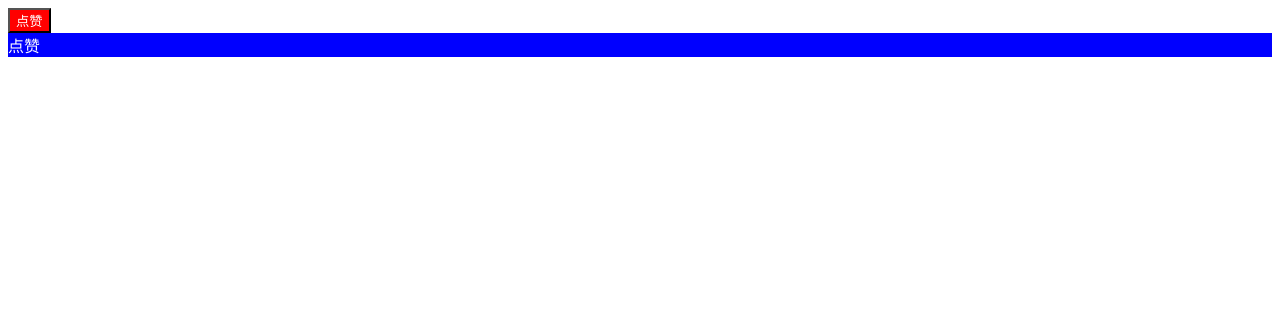
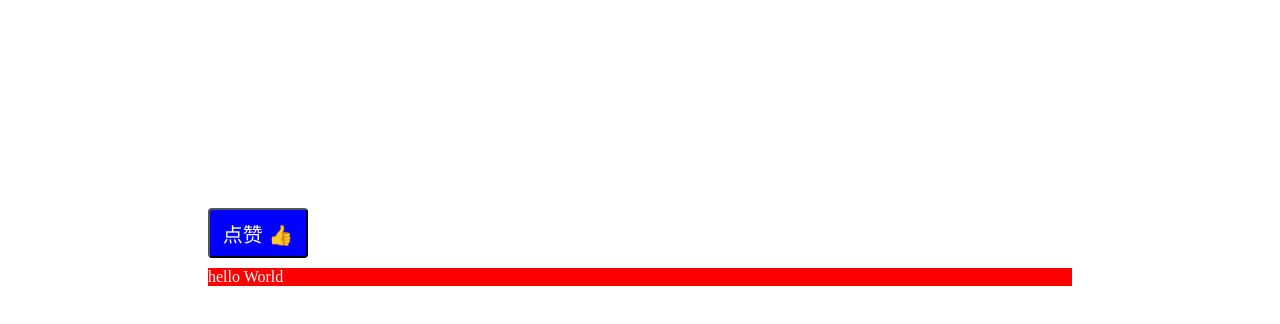
Before and after one commit to chaunceym/react-mind, a plain HTML site: page index.html in a window 1280 px wide. Drawn offline with Linux system fonts and the light colour scheme.

Commit message:
修改代码版本同步文档

```diff
--- a/component.js
+++ b/component.js
@@ -10,14 +10,11 @@ class Component {
   }
   createDOMFromString = (domStr) => {
     const div = document.createElement("div");
-    console.log(domStr);
     div.innerHTML = domStr;
-    console.log(div);
     return div;
   };
   _renderDOM() {
     this.el = this.createDOMFromString(this.render());
-    console.log(this.el);
     if (this.onClick) {
       this.el.addEventListener("click", this.onClick.bind(this), false);
     }
--- a/index.html
+++ b/index.html
@@ -5,8 +5,29 @@
     <meta name="viewport" content="width=device-width, initial-scale=1.0" />
     <title>Document</title>
   </head>
+  <style>
+    body {
+      padding: 200px;
+    }
+    .like-button {
+      margin-bottom: 10px;
+      width: 100px;
+      height: 50px;
+      font-size: 20px;
+      background-color: #1890ff;
+      color: #fff;
+      vertical-align: middle;
+      border-radius: 4px;
+      cursor: pointer;
+    }
+  </style>
   <body>
-    <div class="wrapper"></div>
+    <div class="wrapper">
+      <!-- <button class="like-button">
+        <span class="like-text">点赞</span>
+        <span>👍</span>
+      </button> -->
+    </div>
   </body>
   <script src="./component.js"></script>
   <script src="./index.js"></script>
--- a/index.js
+++ b/index.js
@@ -11,12 +11,13 @@
 //   }
 // });
 
-// 第二版: 实现复用
+// 第二版: 实现复用;
 // class LikeButton {
 //   render() {
 //     return `
 //       <button class="like-button">
 //         <span class="like-text">点赞</span>
+//         <span>👍</span>
 //       </button>
 //     `;
 //   }
@@ -34,17 +35,18 @@
 // class LikeButton {
 //   render() {
 //     this.el = createDOMFromString(
-//       ` <button class="like-button"> <span class="like-text">点赞</span> </button> `
+//       ` <button class="like-button">
+//          <span class="like-text">点赞</span>
+//          <span>👍</span>
+//        </button> `
 //     );
-//     this.el.addEventListener("click", () => console.log("click"), false);
+//     this.el.addEventListener("click", () => console.log("click"));
 //     return this.el;
 //   }
 // }
 // const wrapper = document.querySelector(".wrapper");
-// const likeButton1 = new LikeButton();
-// wrapper.appendChild(likeButton1.render());
-// const likeButton2 = new LikeButton();
-// wrapper.appendChild(likeButton2.render());
+// wrapper.appendChild(new LikeButton().render());
+// wrapper.appendChild(new LikeButton().render());
 
 // 第四版: 实现实时改变按钮文字
 // const createDOMFromString = (domStr) => {
@@ -63,19 +65,55 @@
 //   }
 //   render() {
 //     this.el = createDOMFromString(
-//       ` <button class="like-button"> <span class="like-text">点赞</span> </button> `
+//       ` <button class="like-button">
+//          <span class="like-text">点赞</span>
+//          <span>👍</span>
+//        </button> `
 //     );
-//     this.el.addEventListener("click", this.changeText.bind(this), false);
+//     this.el.addEventListener("click", this.changeText.bind(this));
 //     return this.el;
 //   }
 // }
 // const wrapper = document.querySelector(".wrapper");
-// const likeButton1 = new LikeButton();
-// wrapper.appendChild(likeButton1.render());
-// const likeButton2 = new LikeButton();
-// wrapper.appendChild(likeButton2.render());
+// wrapper.appendChild(new LikeButton().render());
+// wrapper.appendChild(new LikeButton().render());
 
-// 第五版: 取消DOM操作, 只用数据
+// 第五版: 不操作 DOM
+// const createDOMFromString = (domStr) => {
+//   const div = document.createElement("div");
+//   div.innerHTML = domStr;
+//   return div;
+// };
+// class LikeButton {
+//   constructor() {
+//     this.state = { isLiked: false };
+//   }
+//   setState(state) {
+//     this.state = state;
+//     this.el = this.render();
+//   }
+//   changeText() {
+//     this.setState({
+//       isLiked: !this.state.isLiked,
+//     });
+//   }
+//   render() {
+//     this.el = createDOMFromString(
+//       ` <button class="like-button">
+//           <span class="like-text">${this.state.isLiked ? "取消" : "点赞"}</span>
+//           <span>👍</span>
+//         </button> `
+//     );
+
+//     this.el.addEventListener("click", this.changeText.bind(this));
+//     return this.el;
+//   }
+// }
+// const wrapper = document.querySelector(".wrapper");
+// wrapper.appendChild(new LikeButton().render());
+// wrapper.appendChild(new LikeButton().render());
+
+// 第六版: 通知内部更新 DOM
 // const createDOMFromString = (domStr) => {
 //   const div = document.createElement("div");
 //   div.innerHTML = domStr;
@@ -98,23 +136,31 @@
 //   }
 //   render() {
 //     this.el = createDOMFromString(
-//       ` <button class="like-button"> <span class="like-text">${
-//         this.state.isLiked ? "取消" : "点赞"
-//       }</span> </button> `
+//       ` <button class="like-button">
+//           <span class="like-text">${this.state.isLiked ? "取消" : "点赞"}</span>
+//           <span>👍</span>
+//         </button> `
 //     );
-//     this.el.addEventListener("click", this.changeText.bind(this), false);
+
+//     this.el.addEventListener("click", this.changeText.bind(this));
 //     return this.el;
 //   }
 // }
 // const wrapper = document.querySelector(".wrapper");
 // const likeButton1 = new LikeButton();
+// const likeButton2 = new LikeButton();
 // wrapper.appendChild(likeButton1.render());
+// wrapper.appendChild(likeButton2.render());
 // likeButton1.onStateChange = (oldEl, newEl) => {
 //   wrapper.insertBefore(newEl, oldEl); // 加入新元素
 //   wrapper.removeChild(oldEl); // 删除旧元素, 这里的操作十分耗费性能, 需要用到虚拟DOM
 // };
+// likeButton2.onStateChange = (oldEl, newEl) => {
+//   wrapper.insertBefore(newEl, oldEl); // 加入新元素
+//   wrapper.removeChild(oldEl); // 删除旧元素, 这里的操作十分耗费性能, 需要用到虚拟DOM
+// };
 
-// 第六版: 定义公共类继承实现共用
+// 第七八版: 定义公共类继承实现共用
 const mount = (component, wrapper) => {
   wrapper.appendChild(component._renderDOM());
   component.onStateChange = (oldEl, newEl) => {
@@ -136,29 +182,28 @@ class LikeButton extends Component {
     return `
       <button class="like-button" style="background-color: ${
         this.props.bgColor
-      };color: ${this.props.color}"> <span class="like-text">${
-      this.state.isLiked ? "取消" : "点赞"
-    }</span> </button> `;
+      };color: ${this.props.color}">
+         <span class="like-text">${this.state.isLiked ? "取消" : "点赞"}</span>
+         <span>👍</span>
+      </button> `;
   }
 }
 const wrapper = document.querySelector(".wrapper");
-mount(new LikeButton({ bgColor: "red", color: "white" }), wrapper);
-
-class BlueButton extends Component {
+mount(new LikeButton({ bgColor: "blue", color: "white" }), wrapper);
+class ShowContent extends Component {
   constructor(props) {
     super(props);
-    this.state = { color: "blue" };
+    this.state = { content: "hello World" };
   }
   onClick() {
-    this.setState({
-      color: "green",
-    });
+    this.setState({ content: this.state.content.split("").reverse().join("") });
   }
   render() {
     return `
-      <div class="like-button" style="background-color: ${this.state.color};color: white;"> <span class="like-text">
-      点赞
-    </span> </div> `;
+      <div style="background-color: ${this.props.bgColor};color:${this.props.color}">
+        ${this.state.content}
+      </div>
+      `;
   }
 }
-mount(new BlueButton(), wrapper);
+mount(new ShowContent({ bgColor: "red", color: "white" }), wrapper);
```
